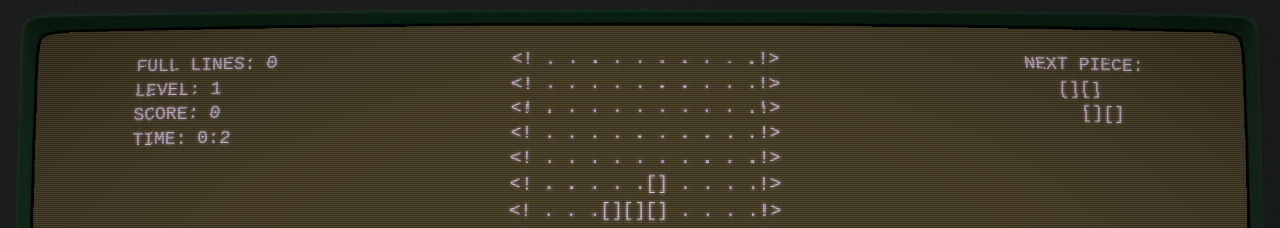
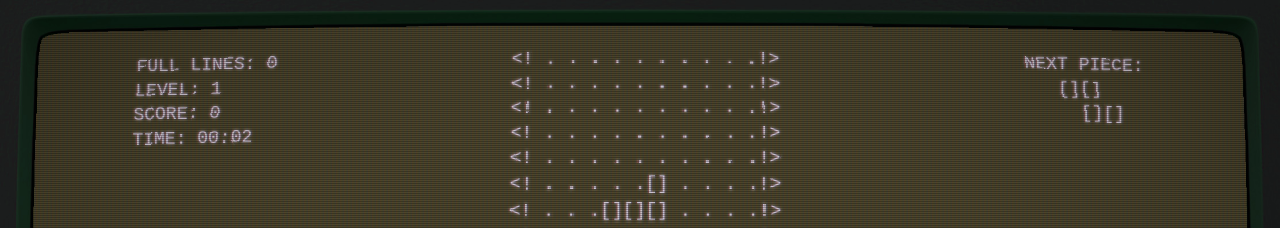
Before and after one commit to fhgaha/tetris, a React (Create React App) app: page / in a window 1280 px wide. Both pictures are taken after a click on the button "START". Shown: the top 228 px of the page. Built offline with nearby package versions, Linux system fonts and the light colour scheme.

Commit message:
pause message, time values are two digits now

```diff
--- a/src/components/crt/crt.module.css
+++ b/src/components/crt/crt.module.css
@@ -4,7 +4,6 @@
 	position: fixed;
 	left: 0;
 	top: 0;
-
 }
 
 .crt-frame {
--- a/src/components/game/Game.tsx
+++ b/src/components/game/Game.tsx
@@ -21,7 +21,7 @@ const Game = () => {
 
 	return (
 		<div className={st.game}>
-			<Info info={fullLinesCounter} time={time} score={score} level={level}/>
+			<Info info={fullLinesCounter} time={time} isPaused={isPaused} score={score} level={level}/>
 			<Field field={field} />
 			<NextPiece {...nextPiece} />
 		</div>
--- a/src/components/game/game.module.css
+++ b/src/components/game/game.module.css
@@ -4,7 +4,4 @@
 	background-clip: padding-box;
 	padding: 2rem;
 	font-size: 18px;
-	text-shadow: 0 0 10px rgba(255, 255, 255, 0.288);
-	/* animation: textShadow 0.15s infinite; */
-	text-shadow: var(--shadow);
 }
--- a/src/components/game/info/Info.tsx
+++ b/src/components/game/info/Info.tsx
@@ -5,21 +5,24 @@ import { useCountdown, useInterval } from 'usehooks-ts';
 interface InfoProps {
 	info: number,
 	time: Date,
+	isPaused: boolean,
 	score: number,
 	level: number,
 }
 
-const Info: FC<InfoProps> = ({ info: fullLinesCounter, time: time, score: score, level: level }) => {
+const Info: FC<InfoProps> = ({ info: fullLinesCounter, time: time, isPaused: isPaused, score: score, level: level }) => {
 	return (
 		<div className={st["info-container"]}>
 			<div> FULL LINES: {fullLinesCounter}</div>
 			<div> LEVEL: {level}</div>
 			<div> SCORE: {score}</div>
 			<div> TIME:
-				{time.getUTCHours() > 0 ? (time.getUTCHours() + ':') : ' '}
-				{time.getUTCMinutes() + ':'}
-				{time.getUTCSeconds()}
+				{time.getUTCHours() > 0 ? (time.getUTCHours().toString().padStart(2, '0') + ':') : ' '}
+				{time.getUTCMinutes().toString().padStart(2, '0') + ':'}
+				{time.getUTCSeconds().toString().padStart(2, '0')}
 			</div>
+			<br />
+			<div>{isPaused ? 'GAME IS PAUSED' : ''}</div>
 		</div>
 	)
 }
```
